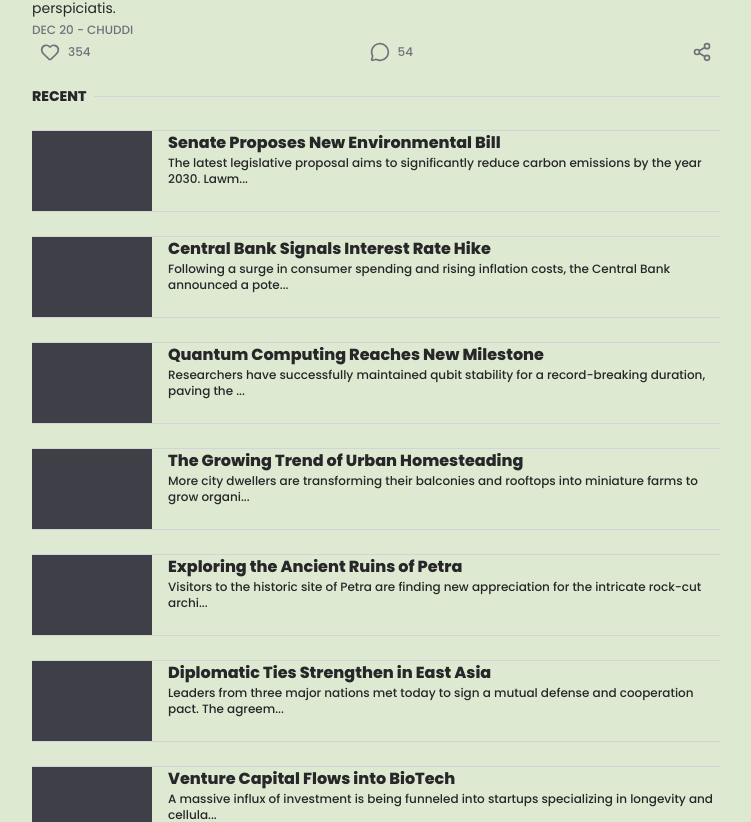
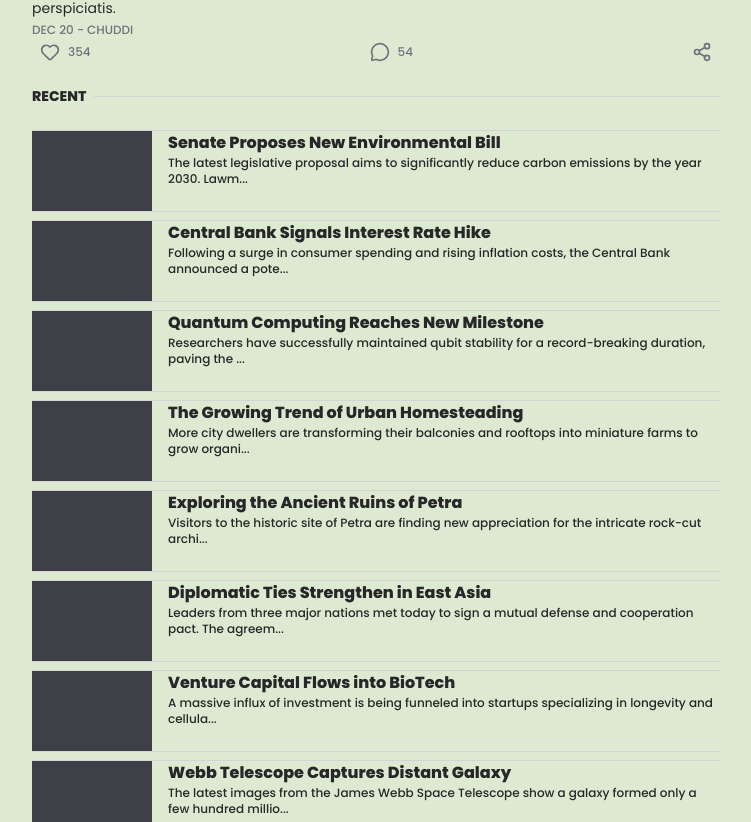
Before and after one commit to thenoobchad/chidisblog, a Next.js app: page / in a window 1280 px wide. Shown: the part 579-1401 px from the top of the page, without its empty margins (136-887 px from the left). Built offline with nearby package versions, Linux system fonts and the light colour scheme.

Commit message:
fix:nav h

```diff
--- a/app/page.tsx
+++ b/app/page.tsx
@@ -1,5 +1,6 @@
 import { Header } from "@/components/header";
 import { NavigationHeader } from "@/components/navigation/navigation-header";
+import PostList from "@/components/post-list";
 import Sidebar from "@/components/sidebar";
 
 import { UnderlineHeading } from "@/components/underline-heading";
@@ -44,17 +45,9 @@ export default async function Home({ searchParams }: { searchParams: Promise<{ t
 						<div className="w-full h-px bg-zinc-300" />
 					</div>
 
-					{data?.map((post) => (
-						<Link key={post.id} href={`/blog/${(post.slug).toLowerCase().normalize().trim()}`}>
-							<div className="w-full relative flex gap-4  border-y border-zinc-300">
-								<div className="h-20 min-w-30 bg-zinc-700" />
-								<div className="flex flex-col">
-									<h1 className="font-bold"> {`${post.title}`}</h1>
-									<p className="text-xs">{post.content.slice(0, 100)}...</p>
-								</div>
-							</div>
-						</Link>
-					))}
+					<PostList posts={data} />
+
+
 
 					<div className="flex flex-row gap-2 items-center w-full">
 						<h4 className="text-sm font-bold uppercase whitespace-nowrap"></h4>
--- /dev/null
+++ b/components/post-list.tsx
@@ -0,0 +1,31 @@
+"use client";
+
+import Link from "next/link";
+
+type PostType = {
+	id: string;
+	tag: string;
+	title: string;
+	slug: string;
+	content: string;
+};
+
+export default function PostList({ posts }: { posts: PostType[] }) {
+	return (
+		<div className="flex flex-col gap-2">
+			{posts?.map((post) => (
+				<Link
+					key={post.id}
+					href={`/blog/${post.slug.toLowerCase().normalize().trim()}`}>
+					<div className="w-full relative flex gap-4  border-y border-zinc-300">
+						<div className="h-20 min-w-30 bg-zinc-700" />
+						<div className="flex flex-col">
+							<h1 className="font-bold"> {`${post.title}`}</h1>
+							<p className="text-xs">{post.content.slice(0, 100)}...</p>
+						</div>
+					</div>
+				</Link>
+			))}
+		</div>
+	);
+}
```
